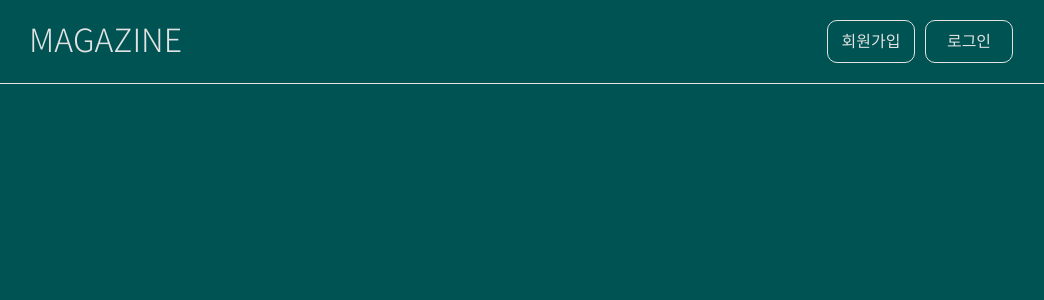
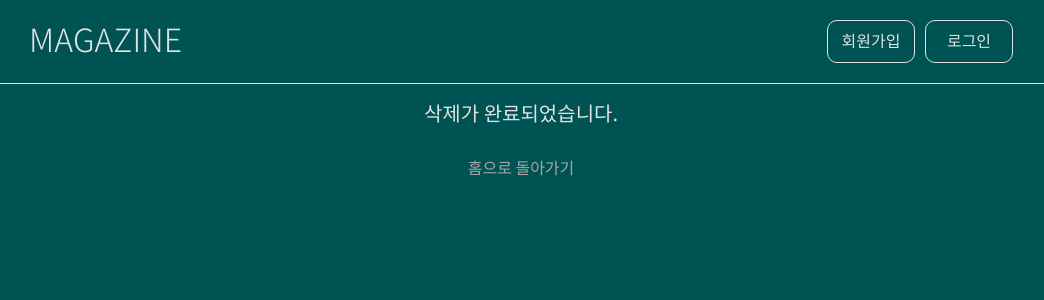
Before and after one commit to Hanghae99-Magazine/mael-client, a React (Create React App) app: page /deletecomplete in a window 1280 px wide. Before the commit this address had no page. Shown: the top 300 px of the page, without its empty margins (119-1163 px from the left). Built offline with nearby package versions, Linux system fonts and the light colour scheme.

Commit message:
삭제 기능 수정, 좋아요 추가

```diff
--- a/src/App.css
+++ b/src/App.css
@@ -368,3 +368,23 @@ register .text-input {
   background-color: #e3e3e3;
   color: #005353;
 }
+
+/* 삭제 완료 페이지 */
+
+.delcom {
+  display: flex;
+  flex-direction: column;
+  justify-content: center;
+  align-items: center;
+}
+.delcom p {
+  font-size: 1.25rem;
+  color: #e3e3e3;
+  padding-bottom: 30px;
+}
+.delcom a {
+  color: #a7a7a7;
+}
+.delcom a:hover {
+  color: #e3e3e3;
+}
--- a/src/components/Card.js
+++ b/src/components/Card.js
@@ -1,12 +1,17 @@
 import React, { useEffect, useState } from "react";
 import { MdFavoriteBorder, MdFavorite } from "react-icons/md";
 import Moment from "react-moment";
-import { useDispatch } from "react-redux";
+import { useDispatch, useSelector } from "react-redux";
 import { deletePost } from "../redux/postSlice";
+import { likeClick } from "../redux/likeSlice";
+import { useNavigate } from "react-router-dom";
 
 const Card = (props) => {
   const { name, date, image, like, desc, position, postId } = props;
+  const likeState = useSelector((state) => state.like.like_check);
+  console.log(likeState);
   const dispatch = useDispatch();
+  const navigate = useNavigate();
 
   const [likeToggled, setLikeToggled] = useState(false);
   const [visible, setVislble] = useState(false);
@@ -21,7 +26,14 @@ const Card = (props) => {
   }, []);
 
   const handleToggle = () => {
-    setLikeToggled((likeToggled) => !likeToggled);
+    dispatch(likeClick(postId)).then((response) => {
+      console.log(response);
+      if (likeClick) {
+        setLikeToggled(true);
+      } else {
+        setLikeToggled(false);
+      }
+    });
   };
 
   const displayCreatedAt = (date) => {
@@ -43,9 +55,14 @@ const Card = (props) => {
   };
 
   const handleDelete = () => {
-    dispatch(deletePost(postId)).then((response) => {
-      console.log(response);
-    });
+    if (window.confirm("게시글을 삭제하시겠습니까?")) {
+      dispatch(deletePost(postId)).then((response) => {
+        console.log(response);
+        navigate("/deletecomplete");
+      });
+    } else {
+      alert("취소하셨습니다.");
+    }
   };
 
   if (position === "default") {
--- /dev/null
+++ b/src/pages/DelComplete.js
@@ -0,0 +1,15 @@
+import React from "react";
+import { Link } from "react-router-dom";
+
+const DelComplete = () => {
+  return (
+    <div className="wrapper">
+      <div className="delcom">
+        <p>삭제가 완료되었습니다.</p>
+        <Link to="/">홈으로 돌아가기</Link>
+      </div>
+    </div>
+  );
+};
+
+export default DelComplete;
--- a/src/pages/Main.js
+++ b/src/pages/Main.js
@@ -1,4 +1,4 @@
-import React, { useEffect, useState } from "react";
+import React from "react";
 import { useSelector } from "react-redux";
 import { useNavigate } from "react-router-dom";
 import { BtnPost } from "../components/Buttons";
--- /dev/null
+++ b/src/redux/likeSlice.js
@@ -0,0 +1,40 @@
+import { createSlice, createAsyncThunk } from "@reduxjs/toolkit";
+import axios from "axios";
+
+const mytoken = sessionStorage.getItem("mytoken");
+
+export const likeClick = createAsyncThunk(
+  "like/likeClick",
+  async (postId, { rejectWithValue }) => {
+    try {
+      return await axios
+        .put(`http://3.36.75.239/post/${postId}/like`, postId, {
+          headers: {
+            Authorization: `Bearer ${mytoken}`,
+          },
+        })
+        .then((response) => response.data);
+    } catch (error) {
+      console.error(error);
+      return rejectWithValue(error.response.data);
+    }
+  }
+);
+
+export const likeReducer = createSlice({
+  name: "like",
+  initialState: {
+    like_check: false,
+  },
+  reducer: {},
+  extraReducers: (builder) => {
+    builder
+      .addCase(likeClick.pending, (state, action) => {})
+      .addCase(likeClick.fulfilled, (state, action) => {
+        state.like_check = action.payload;
+      })
+      .addCase(likeClick.rejected, (state, action) => {});
+  },
+});
+
+export default likeReducer.reducer;
--- a/src/redux/store.js
+++ b/src/redux/store.js
@@ -1,10 +1,12 @@
 import { configureStore } from "@reduxjs/toolkit";
 import postReducer from "./postSlice";
 import userReducer from "./userSlice";
+import likeReducer from "./likeSlice";
 
 export default configureStore({
   reducer: {
     post: postReducer,
     user: userReducer,
+    like: likeReducer,
   },
 });
--- a/src/routes/Router.js
+++ b/src/routes/Router.js
@@ -1,12 +1,13 @@
 import React from "react";
 import { BrowserRouter, Routes, Route } from "react-router-dom";
-import Header from "../components/Header";
 
 //pages
+import Header from "../components/Header";
 import Login from "../pages/Login";
 import Main from "../pages/Main";
 import Register from "../pages/Register";
 import Write from "../pages/Write";
+import DelComplete from "../pages/DelComplete";
 
 const AppRouter = () => {
   return (
@@ -17,6 +18,7 @@ const AppRouter = () => {
         <Route path="login" element={<Login />} />
         <Route path="register" element={<Register />} />
         <Route path="write" element={<Write />} />
+        <Route path="deletecomplete" element={<DelComplete />} />
       </Routes>
     </BrowserRouter>
   );
```
